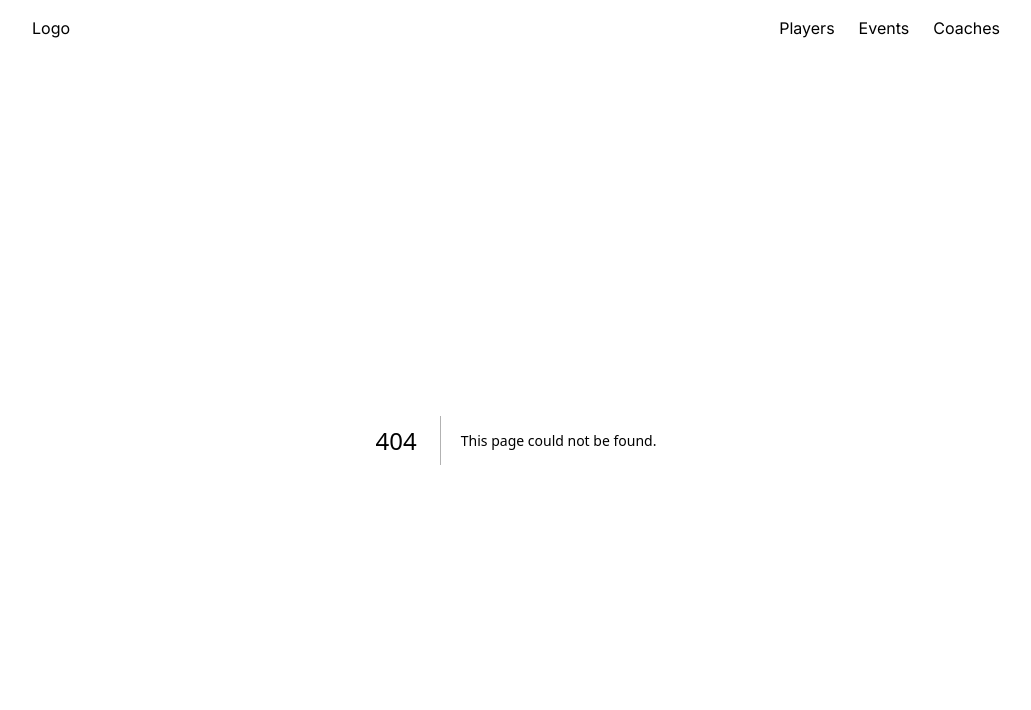
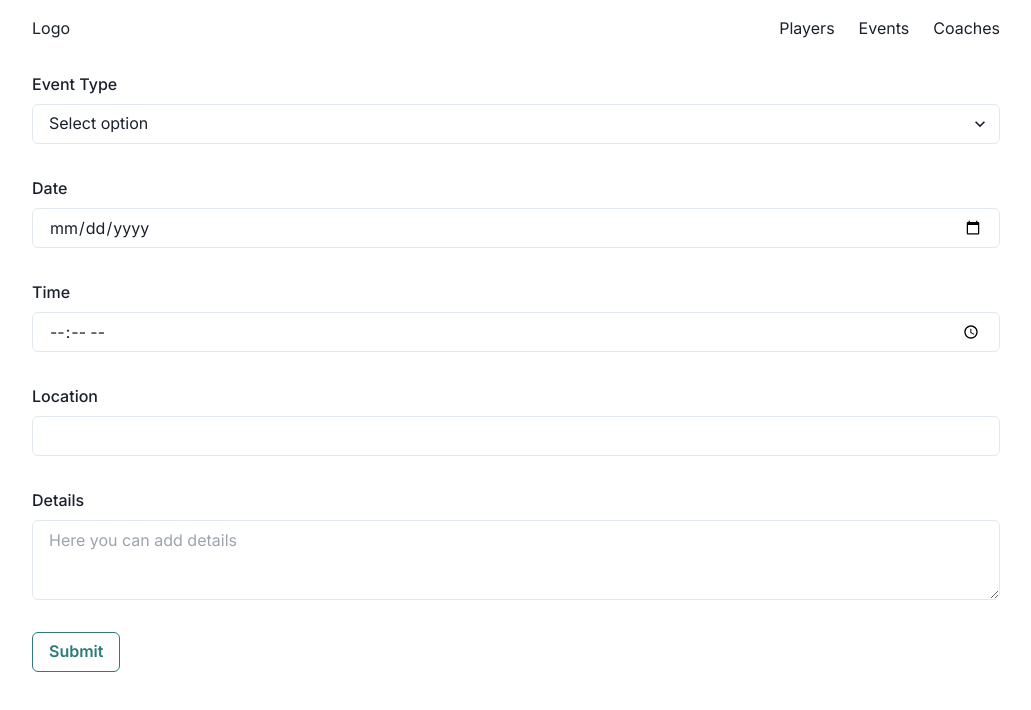
Before and after one commit to zainsadaqat/smart-coach, a Next.js app: page /events/new in a window 1280 px wide. Before the commit this address had no page. Shown: the top 710 px of the page, without its empty margins (124-1155 px from the left). Built offline with nearby package versions, Linux system fonts and the light colour scheme.

Commit message:
Create a form for adding a new event

```diff
--- /dev/null
+++ b/app/events/new/page.tsx
@@ -0,0 +1,54 @@
+'use client';
+import React from 'react';
+import {
+  FormControl,
+  FormLabel,
+  Input,
+  Select,
+  Button,
+  Stack,
+  Textarea,
+} from '@chakra-ui/react';
+
+const NewEvent = () => {
+  return (
+    <FormControl>
+      <div className="my-8">
+        <FormLabel>Event Type</FormLabel>
+        <Select placeholder="Select option">
+          <option value="option1">PRACTICE</option>
+          <option value="option2">MATCH</option>
+          <option value="option3">OTHER</option>
+        </Select>
+      </div>
+      <div className="my-8">
+        <FormLabel>Date</FormLabel>
+        <Input type="date" />
+      </div>
+      <div className="my-8">
+        <FormLabel>Time</FormLabel>
+        <Input type="time" />
+      </div>
+      <div className="my-8">
+        <FormLabel>Location</FormLabel>
+        <Input type="text" />
+      </div>
+      <div className="my-8">
+        <FormLabel>Details</FormLabel>
+        <Textarea placeholder="Here you can add details" />
+      </div>
+      <Stack direction="row" spacing={4}>
+        <Button
+          isLoading={false}
+          loadingText="Submitting"
+          colorScheme="teal"
+          variant="outline"
+        >
+          Submit
+        </Button>
+      </Stack>
+    </FormControl>
+  );
+};
+
+export default NewEvent;
```
